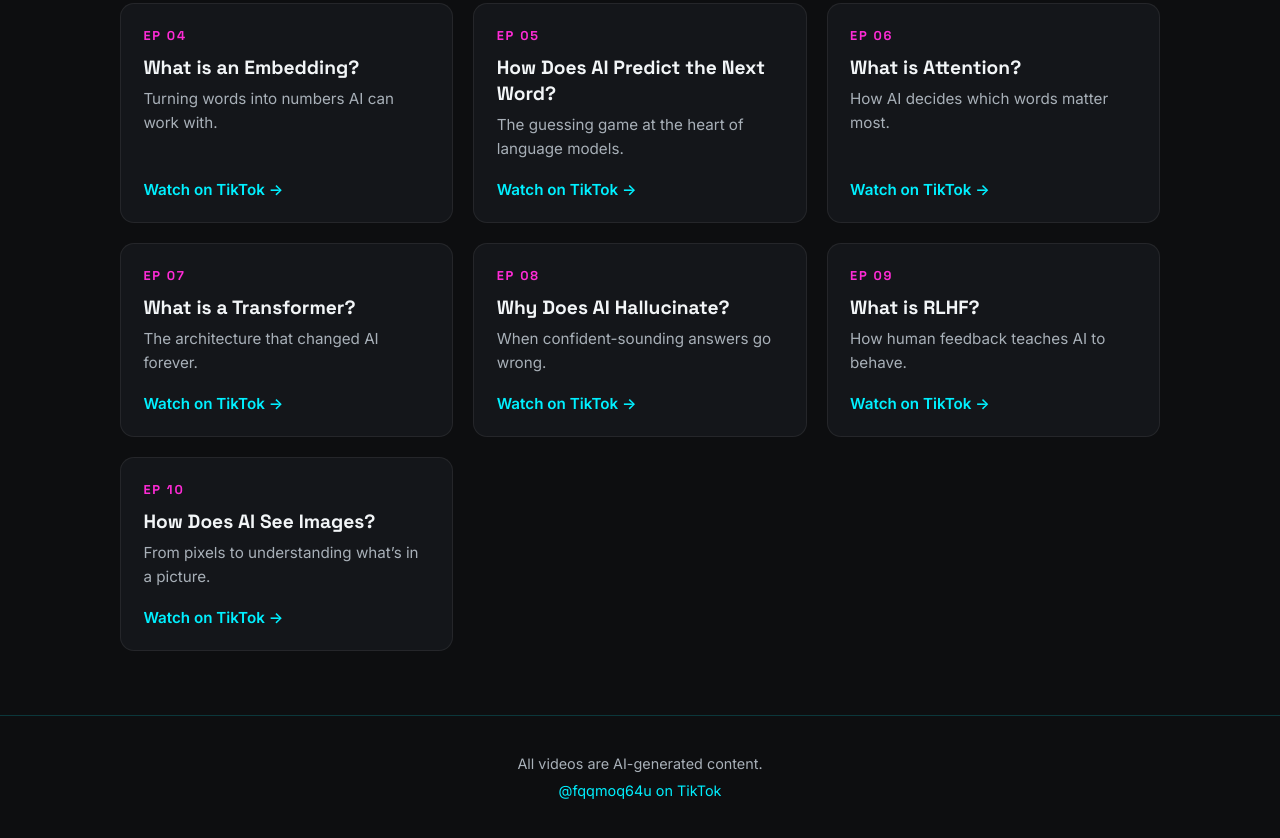
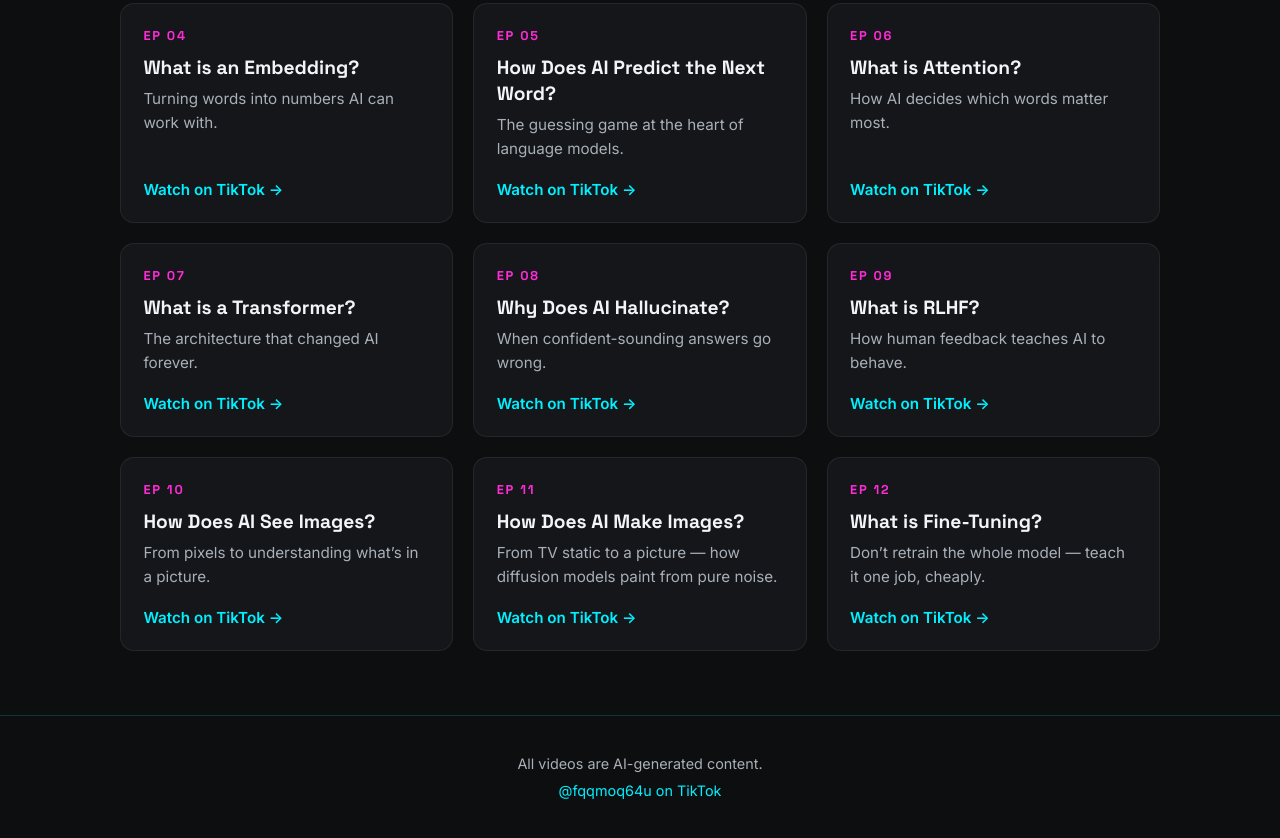
Before and after one commit to fqqvip/the-dread-minute, a plain HTML site: page index.html in a window 1280 px wide. Shown: the part 735-1573 px from the top of the page. Drawn offline with Linux system fonts and the light colour scheme.

Commit message:
Add Ep11 and Ep12

```diff
--- a/index.html
+++ b/index.html
@@ -93,6 +93,20 @@
         <a href="https://www.tiktok.com/@fqqmoq64u/video/7708394154010660109" target="_blank" rel="noopener">Watch on TikTok &rarr;</a>
       </article>
 
+      <article class="card">
+        <span class="ep-num">EP 11</span>
+        <h3>How Does AI Make Images?</h3>
+        <p>From TV static to a picture — how diffusion models paint from pure noise.</p>
+        <a href="https://www.tiktok.com/@fqqmoq64u/video/7709877763150286094" target="_blank" rel="noopener">Watch on TikTok &rarr;</a>
+      </article>
+
+      <article class="card">
+        <span class="ep-num">EP 12</span>
+        <h3>What is Fine-Tuning?</h3>
+        <p>Don&rsquo;t retrain the whole model — teach it one job, cheaply.</p>
+        <a href="https://www.tiktok.com/@fqqmoq64u/video/7710063230240017695" target="_blank" rel="noopener">Watch on TikTok &rarr;</a>
+      </article>
+
     </div>
   </section>
 </main>
```
